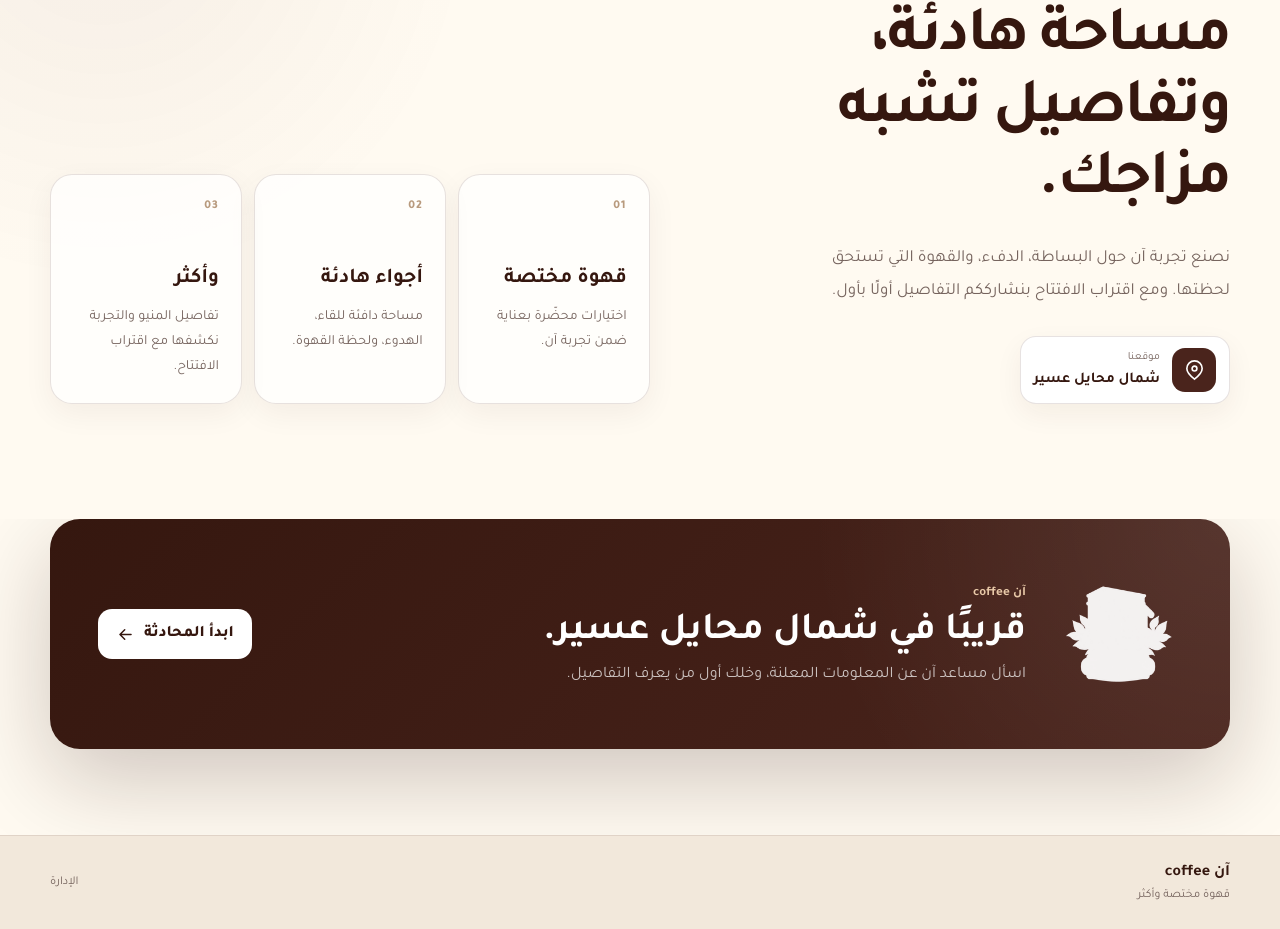
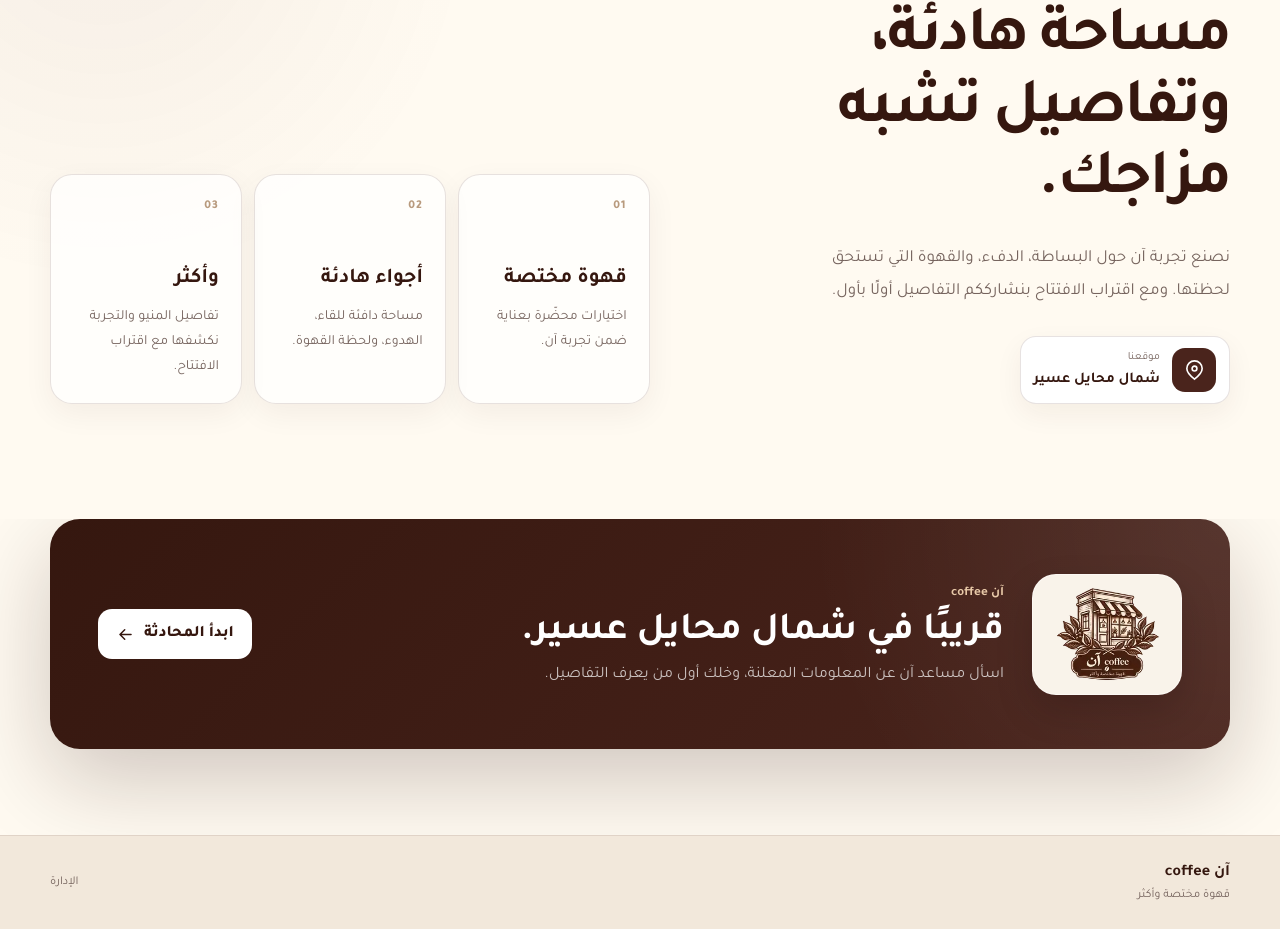
Before and after one commit to a123z-debug/ann-ai, a website: page public/index.html in a window 1280 px wide. Shown: the part 969-1898 px from the top of the page. Drawn offline with Linux system fonts and the light colour scheme.

Commit message:
Fix Ann logo visibility on opening panel

```diff
--- a/public/styles.css
+++ b/public/styles.css
@@ -286,9 +286,15 @@
   overflow:hidden
 }
 .opening-panel img{
-  width:128px;height:auto;
-  filter:brightness(0) invert(1);
-  opacity:.94
+  width:150px;height:auto;
+  padding:12px;
+  object-fit:contain;
+  background:rgba(255,250,241,.97);
+  border:1px solid rgba(255,255,255,.5);
+  border-radius:24px;
+  filter:none;
+  opacity:1;
+  box-shadow:0 16px 36px rgba(20,7,3,.18)
 }
 .opening-panel>div span{color:#e8c9a8;font-size:13px;font-weight:700}
 .opening-panel h2{margin:4px 0 6px;font-size:clamp(28px,3vw,42px);line-height:1.2}
@@ -530,7 +536,7 @@
     grid-template-columns:1fr;text-align:center;
     gap:16px;min-height:0;padding:28px 20px;border-radius:25px
   }
-  .opening-panel img{width:108px;margin:auto}
+  .opening-panel img{width:126px;margin:auto;padding:10px;border-radius:20px}
   .opening-panel p{margin-inline:auto}
   .opening-cta{grid-column:auto}
   .site-footer{padding:20px 16px}
```
